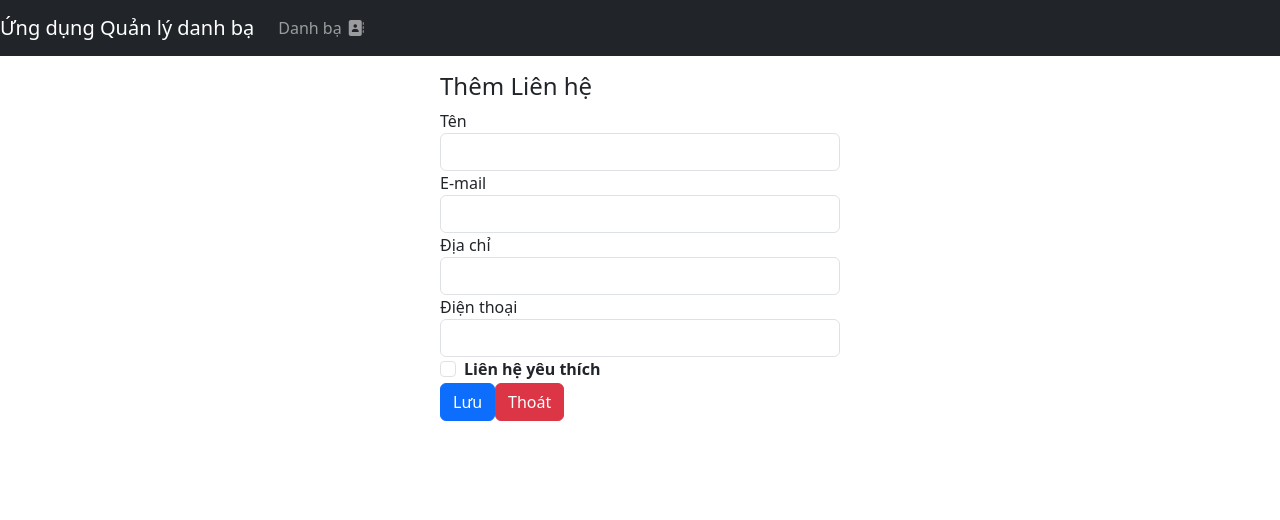
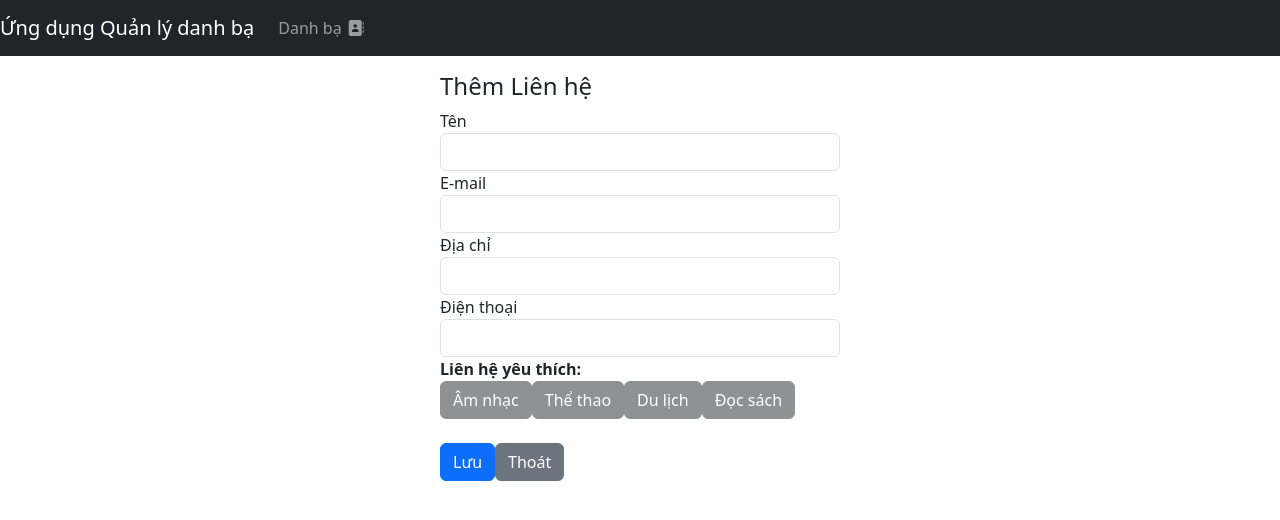
Before and after one commit to tanck24v7k514/CK24V7K514_FRONTEND, a Vue app: page /contacts/add in a window 1280 px wide. Shown: the top 520 px of the page. Built offline with nearby package versions, Linux system fonts and the light colour scheme.

Commit message:
Cap nhat giao dien hien thi va giao dien them/ sua co gan favorite moi

```diff
--- a/src/components/ContactCard.vue
+++ b/src/components/ContactCard.vue
@@ -2,32 +2,57 @@
 export default {
   props: {
     contact: { type: Object, required: true },
+  },
+  methods: {
+    getBadgeClass(fav) {
+      if (fav === 'Âm nhạc') return 'bg-music-custom'
+      if (fav === 'Thể thao') return 'bg-sports-custom'
+      if (fav === 'Du lịch') return 'bg-travel-custom'
+      if (fav === 'Đọc sách') return 'bg-reading-custom'
+      return 'bg-secondary'
+    },
   },
 }
 </script>
 
 <template>
   <div>
-    <div class="p-1">
-      <strong>Tên:</strong>
-      {{ contact.name }}
-    </div>
-    <div class="p-1">
-      <strong>E-mail:</strong>
-      {{ contact.email }}
-    </div>
-    <div class="p-1">
-      <strong>Địa chỉ:</strong>
-      {{ contact.address }}
-    </div>
-    <div class="p-1">
-      <strong>Điện thoại:</strong>
-      {{ contact.phone }}
-    </div>
-    <div class="p-1">
+    <div class="p-1"><strong>Tên:</strong> {{ contact.name }}</div>
+    <div class="p-1"><strong>E-mail:</strong> {{ contact.email }}</div>
+    <div class="p-1"><strong>Địa chỉ:</strong> {{ contact.address }}</div>
+    <div class="p-1"><strong>Điện thoại:</strong> {{ contact.phone }}</div>
+    <div class="p-1 d-flex align-items-center flex-wrap gap-1">
       <strong>Liên hệ yêu thích:&nbsp;</strong>
-      <i v-if="contact.favorite" class="fas fa-check"></i>
-      <i v-else class="fas fa-times"></i>
+      <template v-if="contact.favorite && contact.favorite.length">
+        <span
+          v-for="(fav, idx) in contact.favorite"
+          :key="idx"
+          class="badge mr-1"
+          :class="getBadgeClass(fav.trim())"
+          style="padding: 6px 10px; border-radius: 4px; color: #000; font-weight: bold"
+        >
+          {{ fav }}
+        </span>
+      </template>
+      <span v-else class="text-muted">Không có</span>
     </div>
   </div>
 </template>
+
+<style scoped>
+.bg-music-custom {
+  background-color: #b5179e;
+}
+
+.bg-sports-custom {
+  background-color: #ff7096;
+}
+
+.bg-travel-custom {
+  background-color: #4ea8de;
+}
+
+.bg-reading-custom {
+  background-color: #74c69d;
+}
+</style>
--- a/src/components/ContactForm.vue
+++ b/src/components/ContactForm.vue
@@ -5,35 +5,42 @@
       <Field name="name" type="text" class="form-control" v-model="contactLocal.name" />
       <ErrorMessage name="name" class="error-feedback" />
     </div>
+
     <div class="form-group">
       <label for="email">E-mail</label>
       <Field name="email" type="email" class="form-control" v-model="contactLocal.email" />
       <ErrorMessage name="email" class="error-feedback" />
     </div>
+
     <div class="form-group">
       <label for="address">Địa chỉ</label>
       <Field name="address" type="text" class="form-control" v-model="contactLocal.address" />
       <ErrorMessage name="address" class="error-feedback" />
     </div>
+
     <div class="form-group">
       <label for="phone">Điện thoại</label>
       <Field name="phone" type="tel" class="form-control" v-model="contactLocal.phone" />
       <ErrorMessage name="phone" class="error-feedback" />
     </div>
 
-    <div class="form-group form-check">
-      <input
-        name="favorite"
-        type="checkbox"
-        class="form-check-input"
-        v-model="contactLocal.favorite"
-      />
-      <label for="favorite" class="form-check-label">
-        <strong>Liên hệ yêu thích</strong>
-      </label>
+    <div class="form-group">
+      <label class="d-block"><strong>Liên hệ yêu thích:</strong></label>
+      <div class="btn-group-toggle" data-toggle="buttons">
+        <button
+          v-for="option in favoriteOptions"
+          :key="option.name"
+          type="button"
+          class="btn mr-2 mb-2 font-weight-bold"
+          :class="isFavoriteSelected(option.name) ? option.activeClass : 'btn-dark opacity-50'"
+          @click="toggleFavorite(option.name)"
+        >
+          {{ option.name }}
+        </button>
+      </div>
     </div>
 
-    <div class="form-group">
+    <div class="form-group mt-3">
       <button class="btn btn-primary">Lưu</button>
       <button
         v-if="contactLocal._id"
@@ -43,7 +50,7 @@
       >
         Xóa
       </button>
-      <button type="button" class="ml-2 btn btn-danger" @click="Cancel">Thoát</button>
+      <button type="button" class="ml-2 btn btn-secondary" @click="Cancel">Thoát</button>
     </div>
   </Form>
 </template>
@@ -53,44 +60,62 @@
 import { Form, Field, ErrorMessage } from 'vee-validate'
 
 export default {
-  components: {
-    Form,
-    Field,
-    ErrorMessage,
-  },
+  components: { Form, Field, ErrorMessage },
   emits: ['submit:contact', 'delete:contact'],
   props: {
     contact: { type: Object, required: true },
   },
   data() {
     const contactFormSchema = yup.object().shape({
-      name: yup
-        .string()
-        .required('Tên phải có giá trị.')
-        .min(2, 'Tên phải ít nhất 2 ký tự.')
-        .max(50, 'Tên có nhiều nhất 50 ký tự.'),
-      email: yup.string().email('E-mail không đúng.').max(50, 'E-mail tối đa 50 ký tự.'),
-      address: yup.string().max(100, 'Địa chỉ tối đa 100 ký tự.'),
+      name: yup.string().required('Tên phải có giá trị.').min(2).max(50),
+      email: yup.string().email('E-mail không đúng.').max(50),
+      address: yup.string().max(100),
       phone: yup
         .string()
         .matches(/((09|03|07|08|05)+([0-9]{8})\b)/g, 'Số điện thoại không hợp lệ.'),
     })
+
     return {
-      contactLocal: { ...this.contact },
+      contactLocal: {
+        ...this.contact,
+        favorite: Array.isArray(this.contact.favorite) ? [...this.contact.favorite] : [],
+      },
       contactFormSchema,
+      favoriteOptions: [
+        { name: 'Âm nhạc', activeClass: 'btn-music' },
+        { name: 'Thể thao', activeClass: 'btn-sports' },
+        { name: 'Du lịch', activeClass: 'btn-travel' },
+        { name: 'Đọc sách', activeClass: 'btn-reading' },
+      ],
     }
   },
   watch: {
-    // Theo dõi thuộc tính contact để tự động điền dữ liệu khi API phản hồi
     contact: {
       handler(val) {
-        this.contactLocal = { ...val }
+        this.contactLocal = {
+          ...val,
+          favorite: Array.isArray(val.favorite) ? [...val.favorite] : [],
+        }
       },
       deep: true,
       immediate: true,
     },
   },
   methods: {
+    isFavoriteSelected(name) {
+      return this.contactLocal.favorite && this.contactLocal.favorite.includes(name)
+    },
+    toggleFavorite(name) {
+      if (!Array.isArray(this.contactLocal.favorite)) {
+        this.contactLocal.favorite = []
+      }
+      const index = this.contactLocal.favorite.indexOf(name)
+      if (index > -1) {
+        this.contactLocal.favorite.splice(index, 1)
+      } else {
+        this.contactLocal.favorite.push(name)
+      }
+    },
     submitContact() {
       this.$emit('submit:contact', this.contactLocal)
     },
@@ -98,11 +123,33 @@
       this.$emit('delete:contact', this.contactLocal._id)
     },
     Cancel() {
-      const reply = window.confirm('You have unsaved changes! Do you want to leave?')
-      if (reply) {
+      if (window.confirm('Bạn có muốn thoát?')) {
         this.$router.push({ name: 'contactbook' })
       }
     },
   },
 }
 </script>
+
+<style scoped>
+/* 2. Cập nhật lại các mã màu đồng bộ với giao diện hiển thị chi tiết */
+.btn-music {
+  background-color: #b5179e;
+  color: #000;
+}
+.btn-sports {
+  background-color: #ff7096;
+  color: #000;
+}
+.btn-travel {
+  background-color: #4ea8de;
+  color: #000;
+}
+.btn-reading {
+  background-color: #74c69d;
+  color: #000;
+}
+.opacity-50 {
+  opacity: 0.4;
+}
+</style>
```
